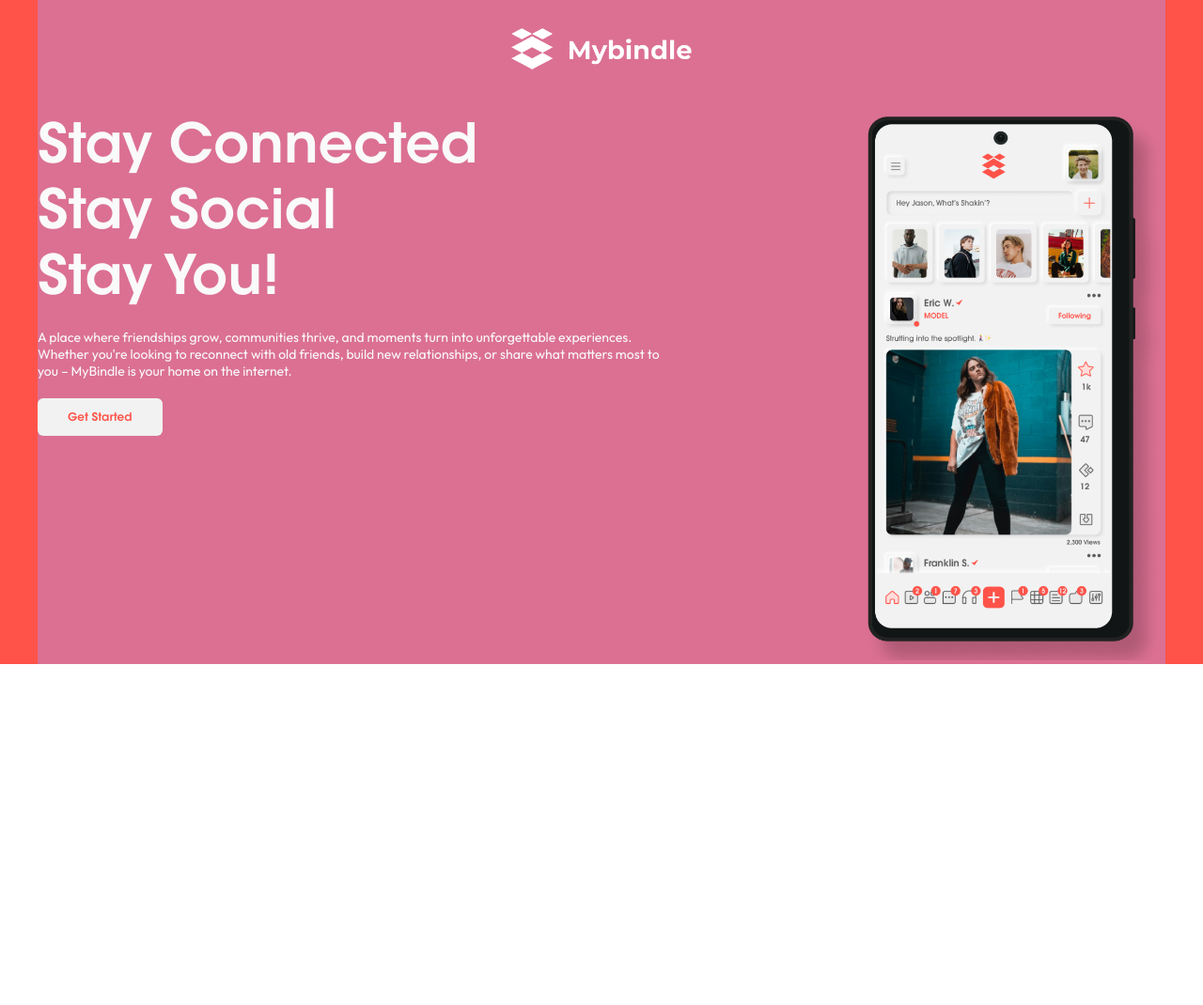
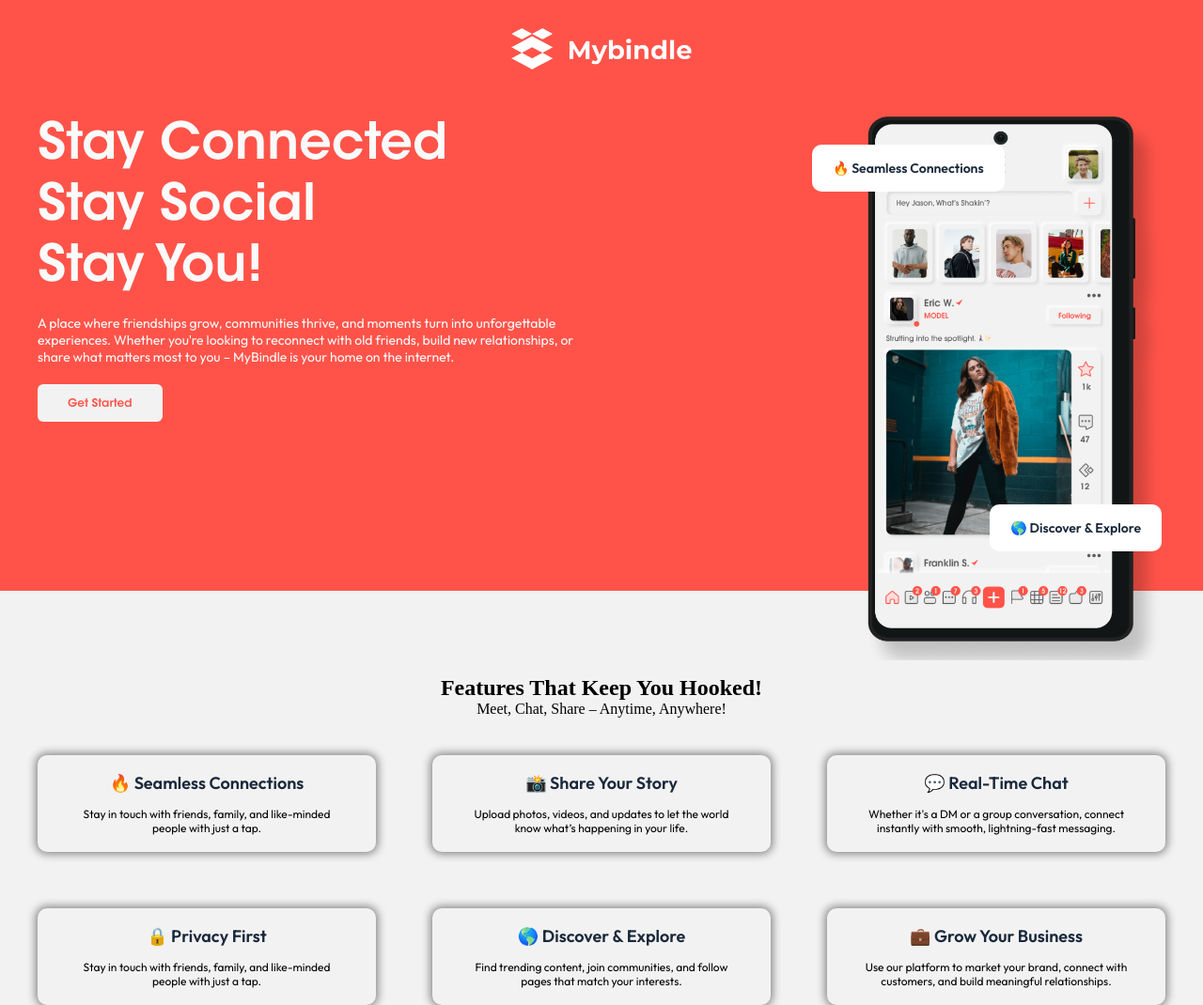
Before and after one commit to Ahmed-Ali-1/Test-Web, a plain HTML site: page index.html in a window 1280 px wide. Shown: the whole page at 94% size. Before the commit the page ends 800 px from the top, so only its background shows below. Drawn offline with Linux system fonts and the light colour scheme.

Commit message:
add a card section

```diff
--- a/assets/css/style.css
+++ b/assets/css/style.css
@@ -12,6 +12,10 @@
 
 }
 
+body {
+    background-color: #F2F2F2;
+}
+
 :root {
     --primary-bg-color: #FF5349;
 }
@@ -23,7 +27,6 @@
 .container_Div {
     max-width: 1200px;
     margin: 0 auto;
-    background-color: palevioletred;
 }
 
 .logoDiv {
@@ -39,15 +42,20 @@
 .main_Div {
     margin-top: 20px;
     display: flex;
-    gap: 120px;
+    gap: 40px;
     justify-content: space-between;
 
+}
+
+.content_Div {
+    width: 50%;
+    padding: 0 0 180px;
 }
 
 .content_Div h1 {
     color: #fafafa;
     font-family: myFont;
-    font-size: 58px;
+    font-size: 54px;
 }
 
 .content_Div p {
@@ -72,10 +80,85 @@
 }
 
 .right_side {
-    padding: 0 0 0 80px;
+    display: flex;
+    justify-content: right;
     width: 50%;
+    position: relative;
+}
+
+.image_Div {
+    position: absolute;
 }
 
 .image_Div img {
     width: 320px;
+    z-index: 0;
+
 }
+
+.noti1 {
+    background-color: #ffffff;
+    padding: 16px 22px;
+    border-radius: 10px;
+    text-align: center;
+    position: absolute;
+    top: 30px;
+    left: -56px;
+    font-size: 14px;
+    color: #1A293C;
+    font-weight: 600;
+    font-family: "Outfit", sans-serif;
+}
+
+.noti2 {
+    background-color: #ffffff;
+    padding: 16px 22px;
+    border-radius: 10px;
+    text-align: center;
+    position: absolute;
+    bottom: 120px;
+    right: 4px;
+    font-family: "Outfit", sans-serif;
+    font-size: 14px;
+    color: #1A293C;
+    font-weight: 600;
+}
+
+.card_text {
+    margin: 90px 0 40px;
+    text-align: center;
+}
+
+.card_text h1 {}
+
+.cards_Div {
+    display: grid;
+    grid-template-columns: repeat(3, 1fr);
+    gap: 60px;
+
+}
+
+
+.card {
+    display: flex;
+    flex-direction: column;
+    text-align: center;
+    gap: 14px;
+    padding: 18px 40px;
+    box-shadow: 0 0 10px 2px gray;
+    border-radius: 10px;
+
+}
+
+.card h1 {
+    font-size: 18px;
+    color: #1A293C;
+    font-weight: 600;
+    font-family: "Outfit", sans-serif;
+
+}
+
+.card p {
+    font-size: 12px;
+    font-family: "Outfit", sans-serif;
+}
--- a/index.html
+++ b/index.html
@@ -25,14 +25,54 @@
                             experiences. Whether you're looking to reconnect with old friends, build new relationships,
                             or
                             share what matters most to you – MyBindle is your home on the internet.</p>
-                        <!-- <a href="">Get Started</a> -->
                         <button><a href="">Get Started</a></button>
                     </div>
                     <div class="right_side">
                         <div class="image_Div">
+                            <p class="noti1">🔥 Seamless Connections</p>
                             <img src="./assets/images/Group 1.png" alt="">
+                            <p class="noti2">🌎 Discover & Explore</p>
                         </div>
                     </div>
+                </div>
+            </div>
+        </div>
+    </section>
+
+    <!-- Card-section -->
+
+    <section class="card_section">
+        <div class="container_Div">
+            <div class="card_text">
+                <h1>Features That Keep You Hooked!</h1>
+                <p>Meet, Chat, Share – Anytime, Anywhere!</p>
+            </div>
+            <div class="cards_Div">
+                <div class="card">
+                    <h1>🔥 Seamless Connections</h1>
+                    <p>Stay in touch with friends, family, and like-minded people with just a tap.</p>
+                </div>
+                <div class="card">
+                    <h1>📸 Share Your Story</h1>
+                    <p>Upload photos, videos, and updates to let the world know what’s happening in your life.</p>
+                </div>
+                <div class="card">
+                    <h1>💬 Real-Time Chat</h1>
+                    <p>Whether it's a DM or a group conversation, connect instantly with smooth, lightning-fast
+                        messaging.</p>
+                </div>
+                <div class="card">
+                    <h1>🔒 Privacy First</h1>
+                    <p>Stay in touch with friends, family, and like-minded people with just a tap.</p>
+                </div>
+                <div class="card">
+                    <h1>🌎 Discover & Explore</h1>
+                    <p>Find trending content, join communities, and follow pages that match your interests.</p>
+                </div>
+                <div class="card">
+                    <h1>💼 Grow Your Business</h1>
+                    <p>Use our platform to market your brand, connect with customers, and build meaningful
+                        relationships.</p>
                 </div>
 
             </div>
```
Also changed, not shown: assets/images/card (1).png (added), assets/images/card.png (added).
